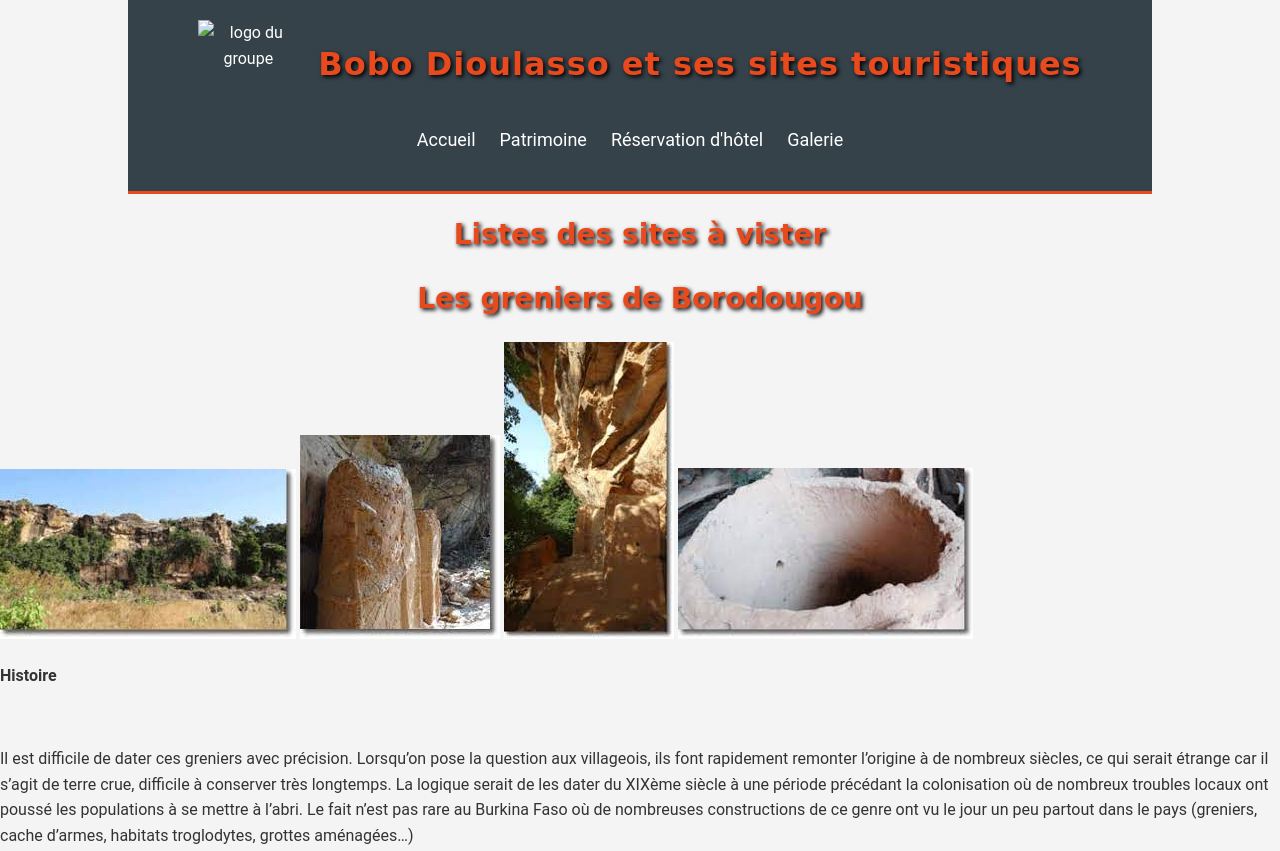
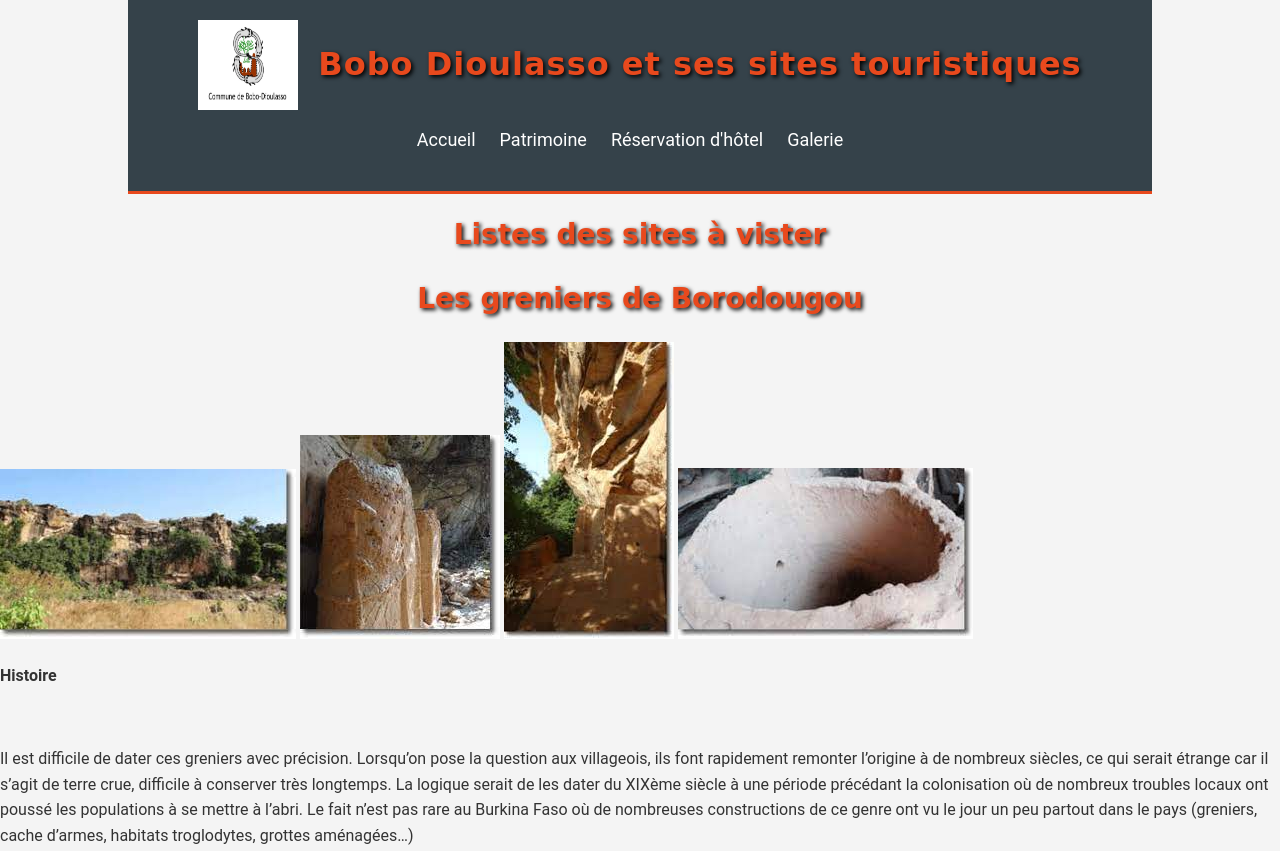
Before and after one commit to YANE-123/Rachidatou-Traor-Risnata-Traor-, a plain HTML site: page borodougou.html in a window 1280 px wide. Shown: the top 851 px of the page. Drawn offline with Linux system fonts and the light colour scheme.

Commit message:
Update borodougou.html

```diff
--- a/borodougou.html
+++ b/borodougou.html
@@ -10,7 +10,7 @@
     <div id="blocpage">
         <header>
             <div id="titre_principale">
-                <img src="1234.png" width="100" height="90" alt="logo du groupe" id="logo"/>
+                <img src="R.jpg" width="100" height="90" alt="logo du groupe" id="logo"/>
                 <h1 class="titre">Bobo Dioulasso et ses sites touristiques</h1>
             </div>
             <nav class="navi">
@@ -41,6 +41,7 @@
 <p>Ils ont tous de taille moyenne et de formes rectangulaires ou circulaires. Certains présentent des claies en bois pour soutenir quelque chose (faire des étages dans le grenier ?) mais ils se sont en partie effondrés. Les greniers sont accompagnés d’ustensiles (restes de canaris ou débris de meules) montrant que les populations ne se contentaient pas de stocker le grain mais faisaient la cuisine sur place. Ce devait être acrobatique car l’espace entre les greniers est assez réduit.</p><br>
 <p>La falaise de Dafra et ses environs sont actuellement pillés par des particuliers et des entreprises en toute illégalité pour fabriquer du sable. Des centaines de personnes creusent un peu partout modifiant le paysage de manière irréversible et menaçant la falaise elle-même. Les habitants de Borodougou, chef coutumier en tête, se battent pour tenter de préserver leur patrimoine et l’environnement, mais ils ne sont guère entendus.</p><br>
 <img scr="part1borodougou" alt="Les greniers de Borodougou">
+
 </div>
 </main>
 </body>
```
